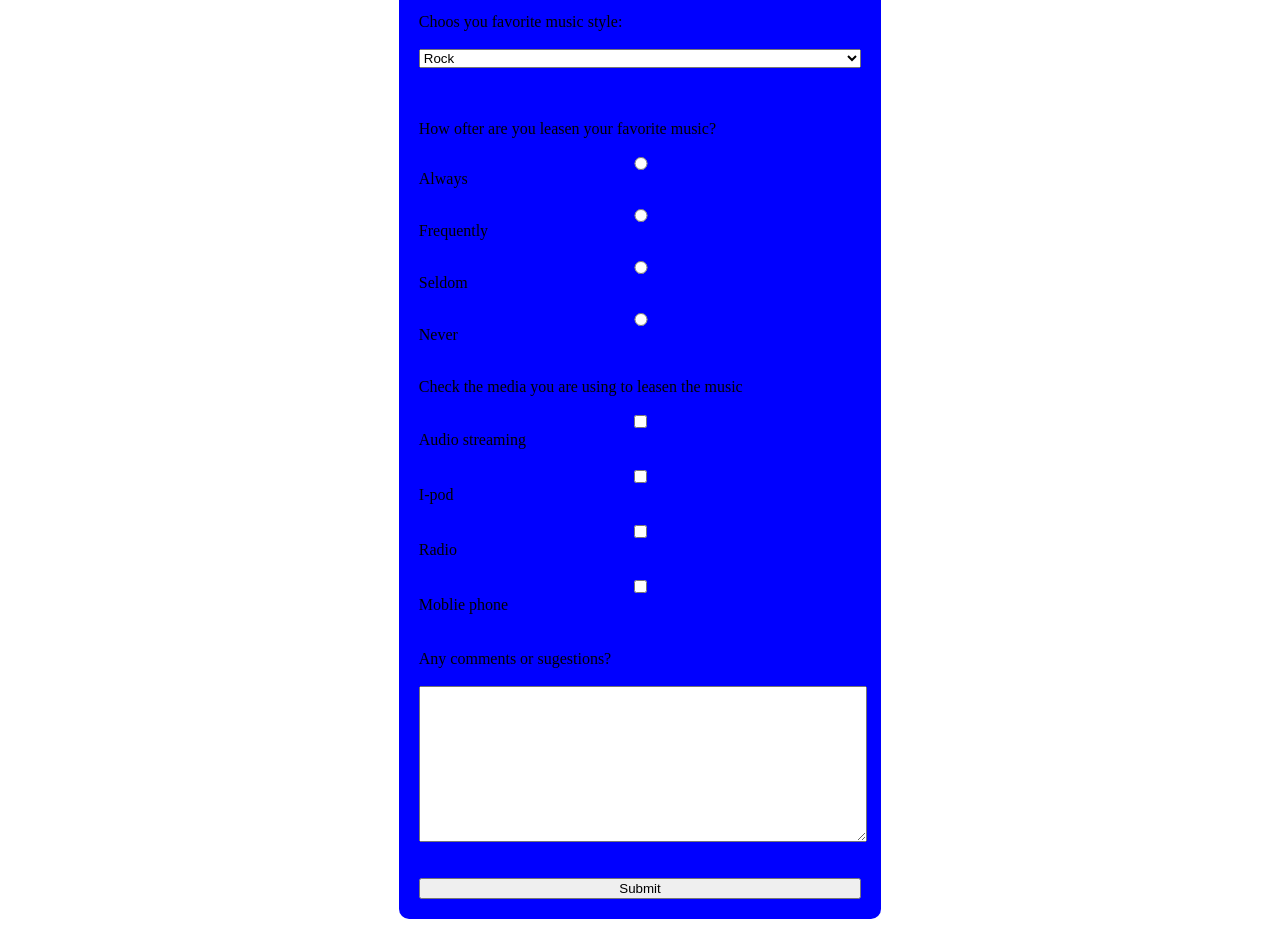
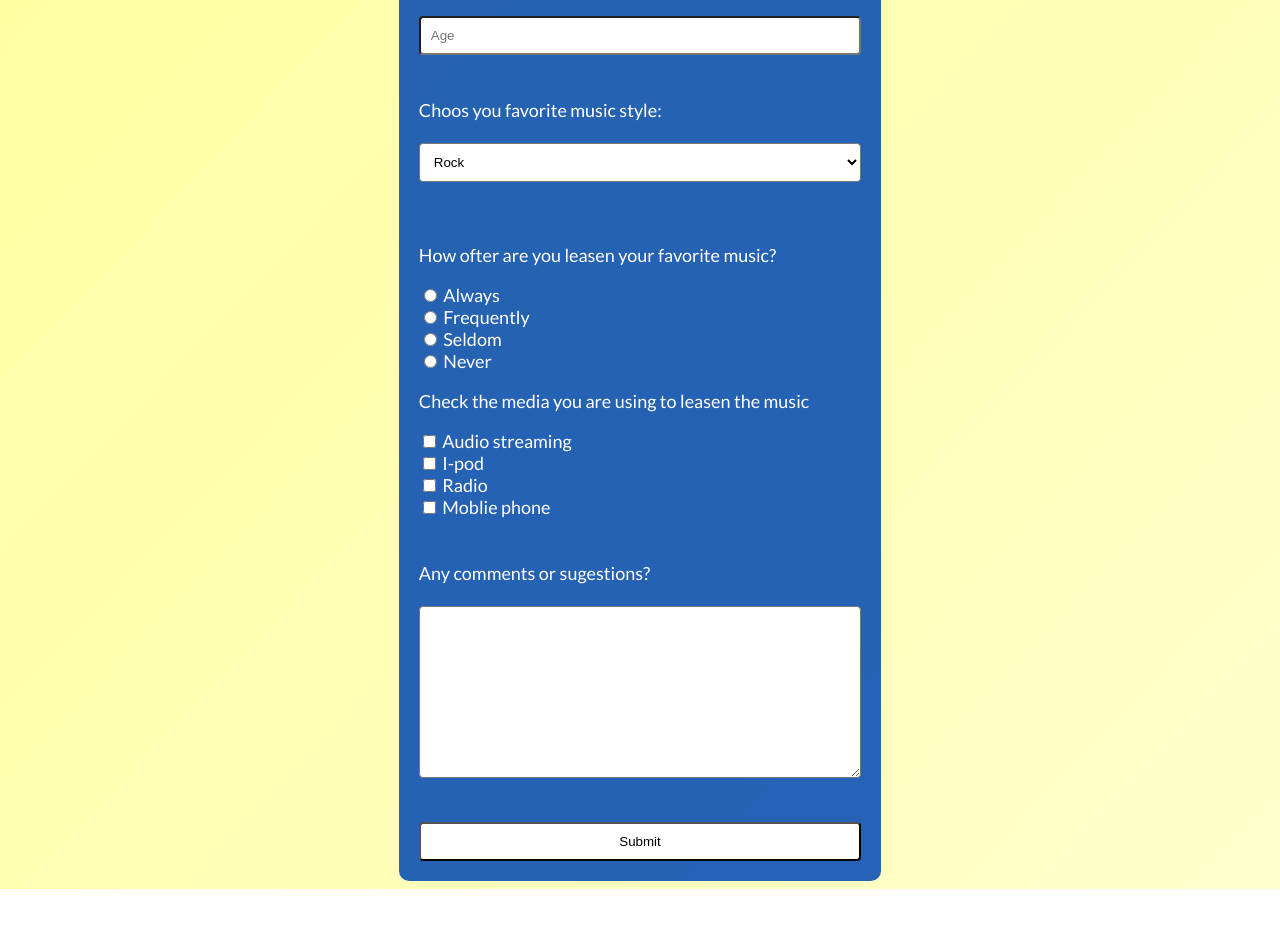
Before and after one commit to Rys86/survey_form, a plain HTML site: page index.html in a window 1280 px wide. Shown: the part 460-1387 px from the top of the page. After the commit the page ends 1349 px from the top, so only its background shows below. Drawn offline with Linux system fonts and the light colour scheme.

Commit message:
css styles applyed + 2 divs in index.html + class = input

```diff
--- a/css/style.css
+++ b/css/style.css
@@ -2,17 +2,21 @@ body {
     text-align: center;
     display: flex;
     flex-direction: column;
+    font-size: large;
+    background-image: linear-gradient(to bottom right, rgb(255, 255, 153), rgb(255, 255, 204));
+    font-family: 'Lato';
 }
 
 #body {
     display: flex;
     flex-direction: column;
-    background-color: blue;
+    background-color: rgba(0, 71, 179, 0.85);
     width: 35%;
     padding: 20px;
     margin: auto;
     text-align: left;
     border-radius: 10px;
+    color: white;
 }
 
 form {
@@ -20,22 +24,9 @@ form {
     flex-direction: column;
     width: 100%;
 }
-
-#name {
+.input {
     width: auto;
     padding: 10px;
     border-radius: 4px;
+    background-color: white;
 }
-#email {
-    width: auto;
-    padding: 10px;
-    border-radius: 4px;
-}
-
-textarea {
-    width: 100%;
-}
-
-#submit {
-    width: 100%;
-}
--- a/index.html
+++ b/index.html
@@ -5,7 +5,7 @@
         <meta name="viewport" content="width=device-width, initial-scale=1.0">
         <title>Favorite Music Style Survey Form</title>
         <link rel="stylesheet" type="text/css" href="css/style.css">
-
+        <link href='https://fonts.googleapis.com/css?family=Lato' rel='stylesheet'>
     </head>
     <body>
         <script src="https://cdn.freecodecamp.org/testable-projects-fcc/v1/bundle.js"></script>
@@ -15,16 +15,16 @@
         <form id="survey-form" action="">
 
             <label id="name-label" for="name">Name:</label><br>
-            <input id="name" type="text" placeholder="Enter your Name" required>
+            <input class="input" id="name" type="text" placeholder="Enter your Name" required>
             <br><br>
             <label id="email-label" for="email">Email:</label><br>
-            <input id="email" type="email" placeholder="Enter your Email address" required>
+            <input class="input" id="email" type="email" placeholder="Enter your Email address" required>
             <br><br>
             <label id="number-label" for="number">Age</label><br>
-            <input type="number" id="number" placeholder="Age" min="15" max="99">
+            <input class="input" type="number" id="number" placeholder="Age" min="15" max="99">
             <br><br>
             <label for="dropdown">Choos you favorite music style:</label><br>
-            <select name="dropdown" id="dropdown">
+            <select class="input" name="dropdown" id="dropdown" aria-placeholder="Choos you favorite music style">
                 <option value="rock">Rock</option>
                 <option value="electronic">Electronic</option>
                 <option value="soul">Soul/R&B</option>
@@ -34,6 +34,7 @@
                 <option value="regge">Regge</option>
             </select>
             <br><br>
+            <div>
                 <p>How ofter are you leasen your favorite music?</p>
                 <input type="radio" name="frequency" id="always" value="always">
                 <label for="always">Always</label><br>
@@ -43,7 +44,8 @@
                 <label for="seldom">Seldom</label><br>
                 <input type="radio" name="frequency" id="never" value="never">
                 <label for="never">Never</label><br>
-
+            </div>
+            <div>
                 <p>Check the media you are using to leasen the music</p>
                 <input type="checkbox" name="streaming" id="streaming" value="streaming">
                 <label for="streaming">Audio streaming</label><br>
@@ -52,14 +54,16 @@
                 <input type="checkbox" name="radio" id="radio" value="radio">
                 <label for="radio">Radio</label><br>
                 <input type="checkbox" name="mobile" id="mobile" value="mobile">
-            <label for="mobile">Moblie phone</label><br>
+                <label for="mobile">Moblie phone</label>
+            </div>
+            <br>
             <br>
 
             <label for="input-textra">Any comments or sugestions?</label><br>
-            <textarea name="input-textra" id="input-textra" rows="10"></textarea>
+            <textarea class="input" name="input-textra" id="input-textra" rows="10"></textarea>
             <br><br>
 
-            <button id="submit" type="submit">Submit</button>
+            <button class="input" id="submit" type="submit">Submit</button>
 
         </form>
     </div>
```
Lines whose indentation alone changed are shown as unchanged.
